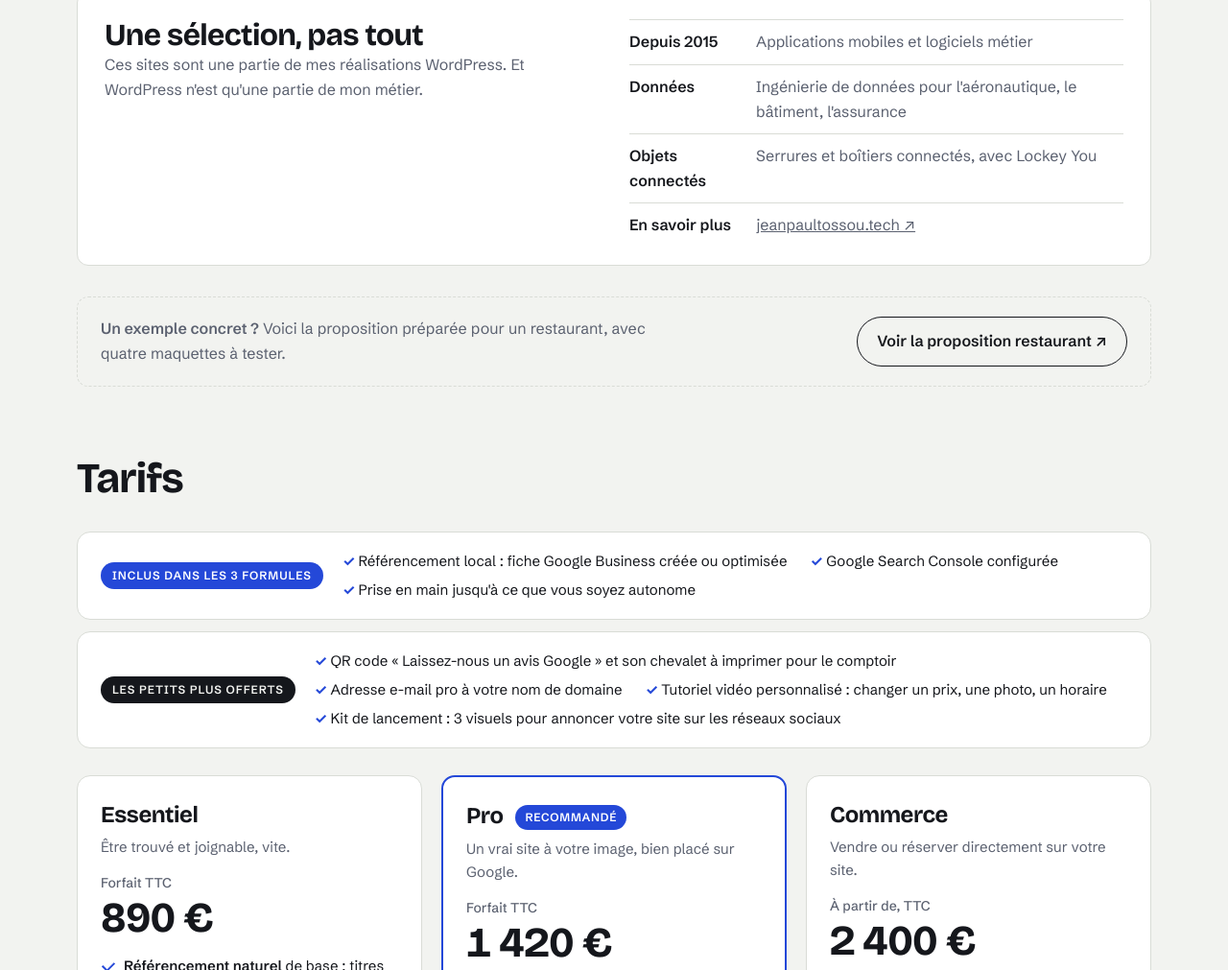
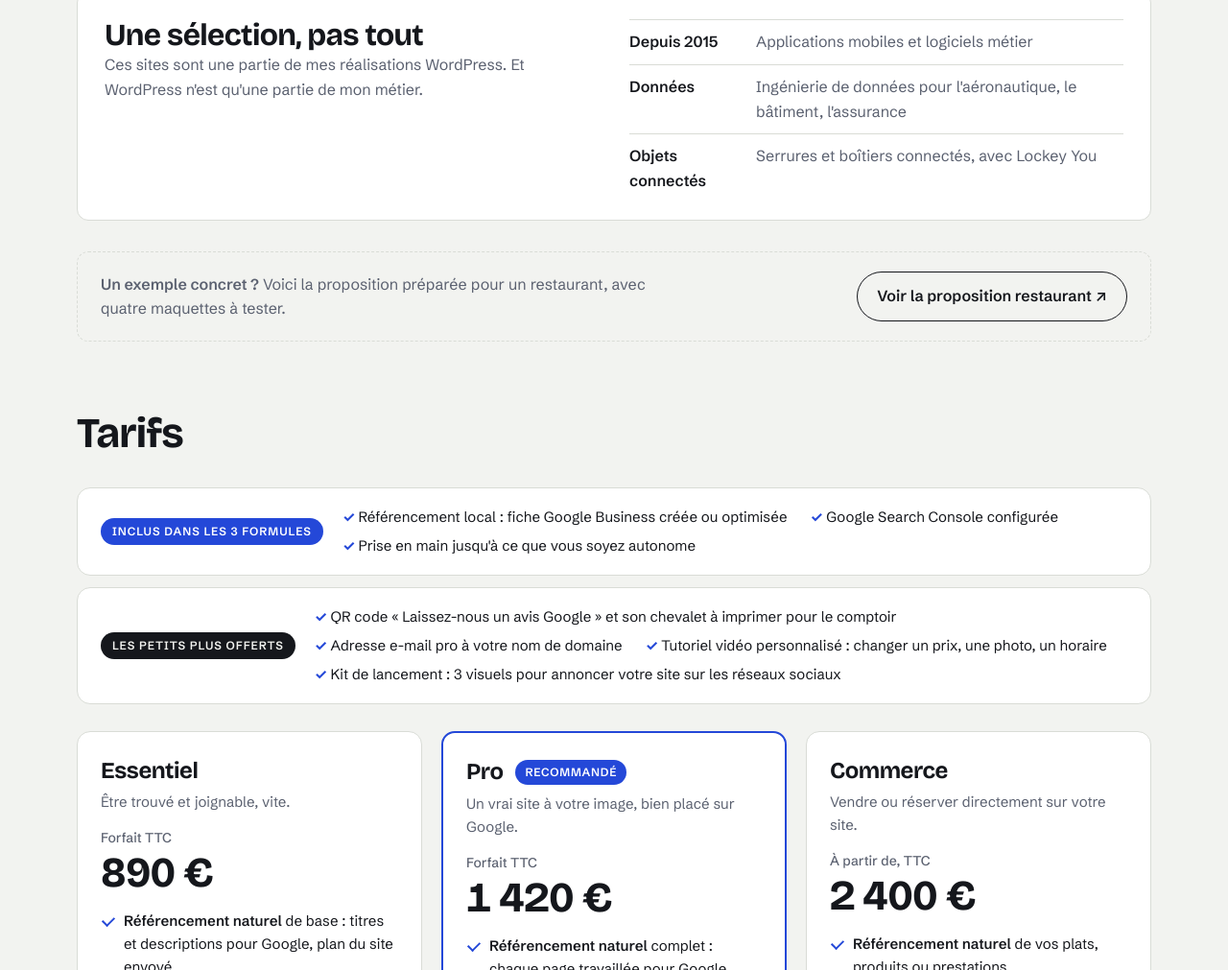
Before and after one commit to cresusjpt/wordpress, a plain HTML site: page index.html in a window 1280 px wide. Shown: the part 3110-4121 px from the top of the page at 96% size. Drawn offline with nearby package versions, Linux system fonts and the light colour scheme.

Commit message:
Retire le lien vers le site personnel
Co-Authored-By: Claude Opus 5.5 <noreply@anthropic.com>

```diff
--- a/index.html
+++ b/index.html
@@ -269,7 +269,6 @@ footer{padding-block:0 40px;color:var(--muted);font-size:14px}
       <li><b>Depuis 2015</b><span>Applications mobiles et logiciels métier</span></li>
       <li><b>Données</b><span>Ingénierie de données pour l'aéronautique, le bâtiment, l'assurance</span></li>
       <li><b>Objets connectés</b><span>Serrures et boîtiers connectés, avec Lockey You</span></li>
-      <li><b>En savoir plus</b><span><a href="https://www.jeanpaultossou.tech/" target="_blank" rel="noopener">jeanpaultossou.tech ↗</a></span></li>
     </ul>
   </aside>
 
```
